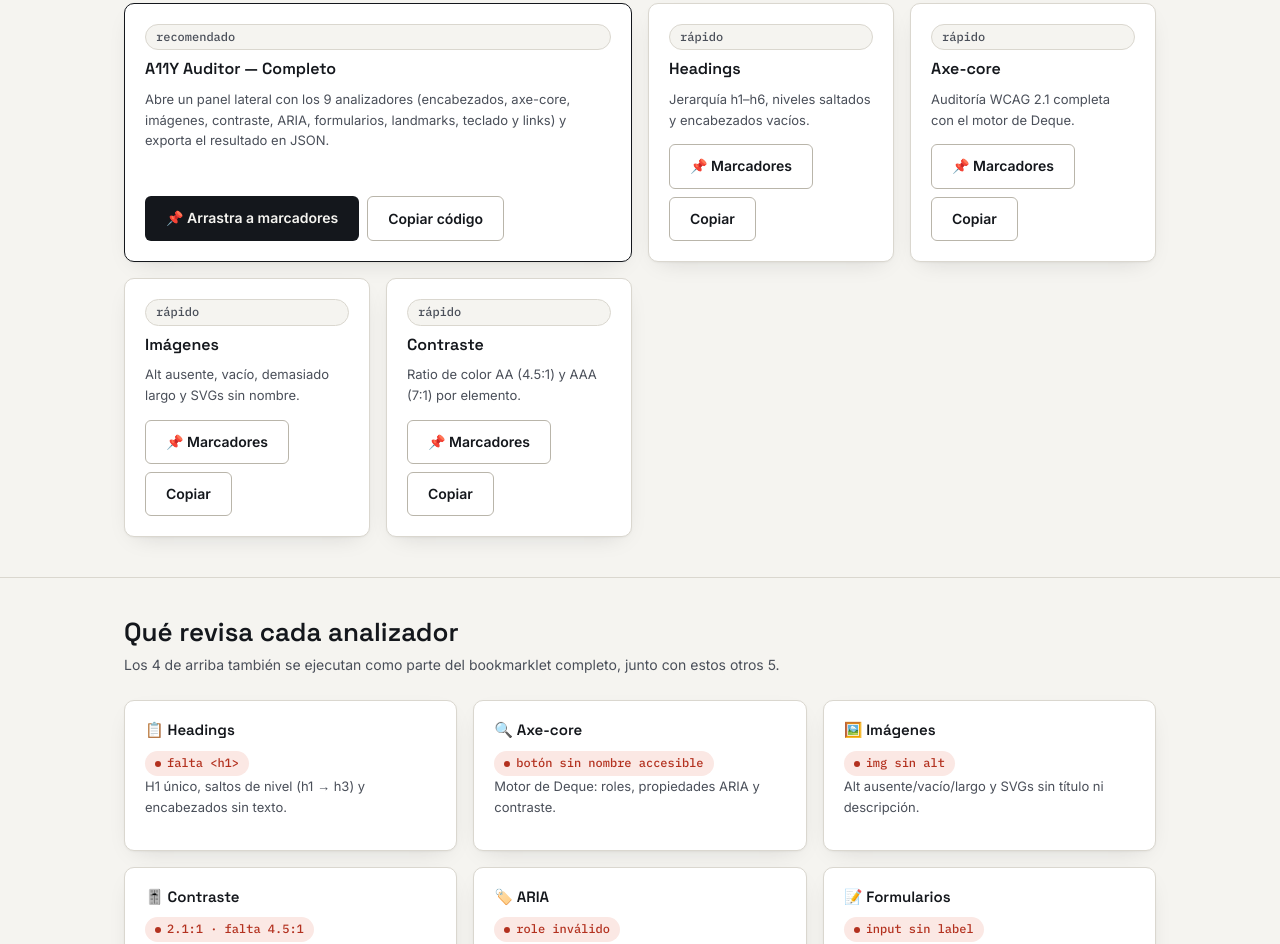
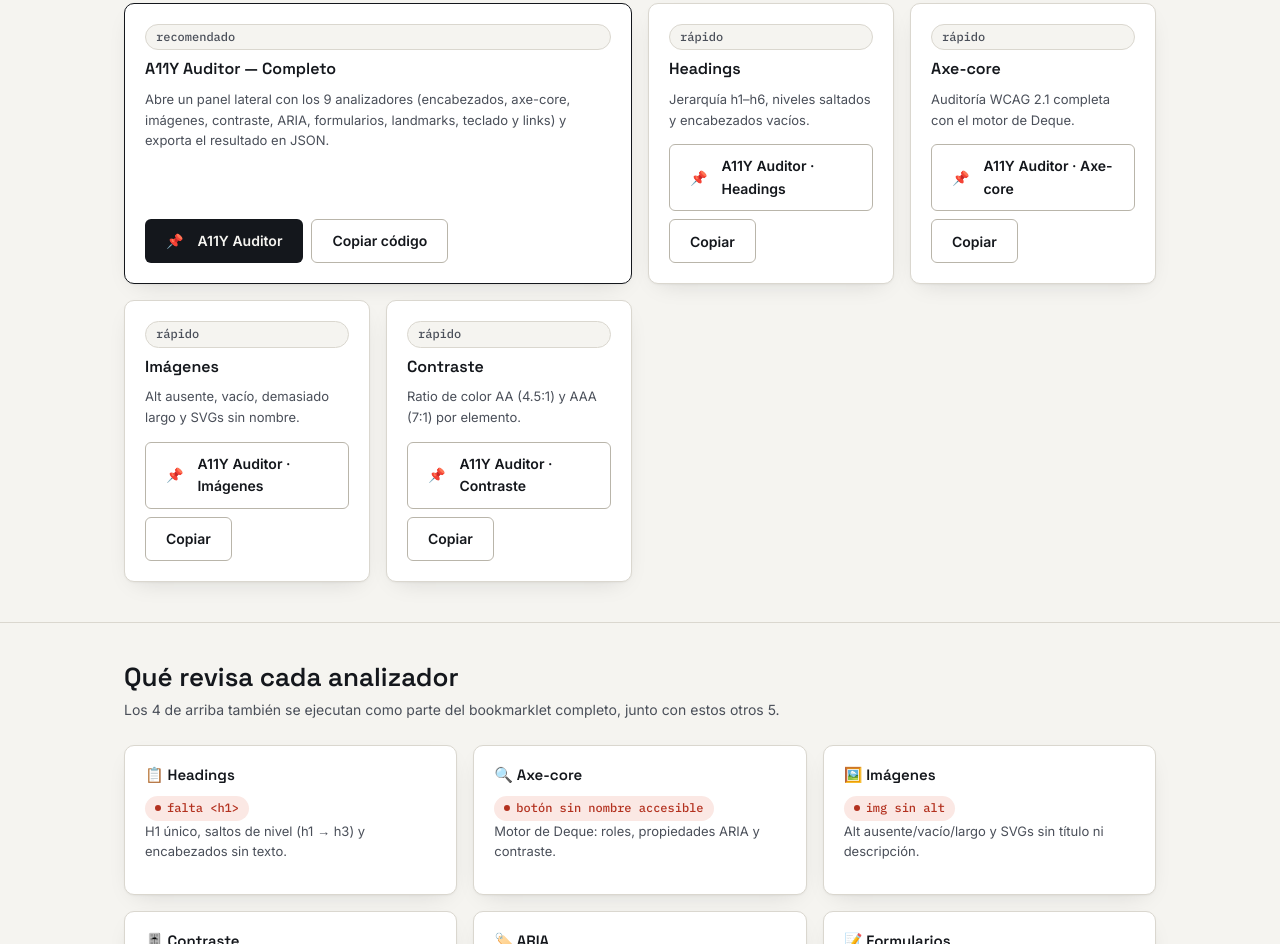
Before and after one commit to CrisRuedaP/a11y-auditor, a website: page bookmarklets/page/index.html in a window 1280 px wide. Shown: the part 982-1926 px from the top of the page. Drawn offline with Linux system fonts and the light colour scheme.

Commit message:
fix: dragged bookmarklet was saved with the wrong name

```diff
--- a/bookmarklets/page/index.html
+++ b/bookmarklets/page/index.html
@@ -540,10 +540,11 @@
               </p>
               <div class="btn-row">
                 <a
-                  class="btn btn-primary"
+                  class="btn btn-primary btn-drag"
                   data-bookmarklet="main"
+                  title="A11Y Auditor"
                   href="#"
-                  >📌 Arrastra a marcadores</a
+                  >A11Y Auditor</a
                 >
                 <button
                   class="btn btn-outline"
@@ -564,8 +565,12 @@
               <h3>Headings</h3>
               <p>Jerarquía h1–h6, niveles saltados y encabezados vacíos.</p>
               <div class="btn-row">
-                <a class="btn btn-outline" data-bookmarklet="headings" href="#"
-                  >📌 Marcadores</a
+                <a
+                  class="btn btn-outline btn-drag"
+                  data-bookmarklet="headings"
+                  title="A11Y Auditor · Headings"
+                  href="#"
+                  >A11Y Auditor · Headings</a
                 >
                 <button
                   class="btn btn-outline"
@@ -586,8 +591,12 @@
               <h3>Axe-core</h3>
               <p>Auditoría WCAG 2.1 completa con el motor de Deque.</p>
               <div class="btn-row">
-                <a class="btn btn-outline" data-bookmarklet="axe" href="#"
-                  >📌 Marcadores</a
+                <a
+                  class="btn btn-outline btn-drag"
+                  data-bookmarklet="axe"
+                  title="A11Y Auditor · Axe-core"
+                  href="#"
+                  >A11Y Auditor · Axe-core</a
                 >
                 <button
                   class="btn btn-outline"
@@ -608,8 +617,12 @@
               <h3>Imágenes</h3>
               <p>Alt ausente, vacío, demasiado largo y SVGs sin nombre.</p>
               <div class="btn-row">
-                <a class="btn btn-outline" data-bookmarklet="images" href="#"
-                  >📌 Marcadores</a
+                <a
+                  class="btn btn-outline btn-drag"
+                  data-bookmarklet="images"
+                  title="A11Y Auditor · Imágenes"
+                  href="#"
+                  >A11Y Auditor · Imágenes</a
                 >
                 <button
                   class="btn btn-outline"
@@ -630,8 +643,12 @@
               <h3>Contraste</h3>
               <p>Ratio de color AA (4.5:1) y AAA (7:1) por elemento.</p>
               <div class="btn-row">
-                <a class="btn btn-outline" data-bookmarklet="contrast" href="#"
-                  >📌 Marcadores</a
+                <a
+                  class="btn btn-outline btn-drag"
+                  data-bookmarklet="contrast"
+                  title="A11Y Auditor · Contraste"
+                  href="#"
+                  >A11Y Auditor · Contraste</a
                 >
                 <button
                   class="btn btn-outline"
--- a/bookmarklets/page/styles.css
+++ b/bookmarklets/page/styles.css
@@ -31,7 +31,8 @@
 
   --radius: 10px;
   --radius-sm: 6px;
-  --shadow-card: 0 1px 2px rgba(20, 23, 28, 0.04), 0 8px 24px -12px rgba(20, 23, 28, 0.18);
+  --shadow-card:
+    0 1px 2px rgba(20, 23, 28, 0.04), 0 8px 24px -12px rgba(20, 23, 28, 0.18);
 }
 
 * {
@@ -258,6 +259,11 @@
   width: 100%;
 }
 
+.btn-drag::before {
+  content: "📌";
+  margin-right: 6px;
+}
+
 /* -------- footer -------- */
 
 .site-footer {
```
